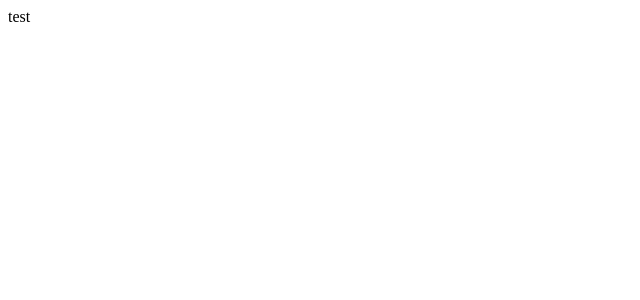
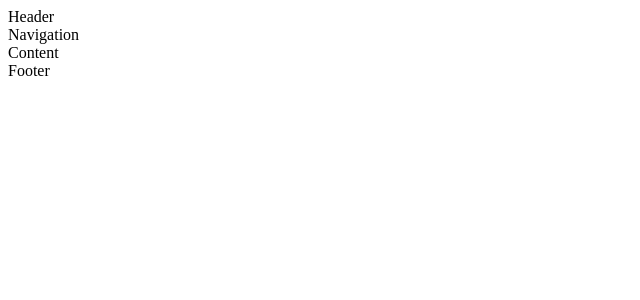
Before and after one commit to samolevich/starwarsapi, a React (Create React App) app: page / in a window 1280 px wide. Shown: the top 300 px of the page, without its empty margins (0-640 px from the left). Built offline with nearby package versions, Linux system fonts and the light colour scheme; the HTML template or start-up script is replaced by a standard one.

Commit message:
create some components

```diff
--- a/src/App.js
+++ b/src/App.js
@@ -1,7 +1,18 @@
 import React from 'react';
+import Header from './components/Header';
+import Navigation from './components/Navigation';
+import Content from './components/Content';
+import Footer from './components/Footer';
 
-function App() {
-  return <div>test</div>;
-}
+const App = () => {
+  return (
+    <>
+      <Header />
+      <Navigation />
+      <Content />
+      <Footer />
+    </>
+  );
+};
 
 export default App;
--- /dev/null
+++ b/src/components/Content.jsx
@@ -0,0 +1,9 @@
+import React, { Component } from 'react';
+
+export class Content extends Component {
+  render() {
+    return <div>Content</div>;
+  }
+}
+
+export default Content;
--- /dev/null
+++ b/src/components/Footer.jsx
@@ -0,0 +1,9 @@
+import React, { Component } from 'react';
+
+export class Footer extends Component {
+  render() {
+    return <div>Footer</div>;
+  }
+}
+
+export default Footer;
--- /dev/null
+++ b/src/components/Header.jsx
@@ -0,0 +1,9 @@
+import React, { Component } from 'react';
+
+export class Header extends Component {
+  render() {
+    return <div>Header</div>;
+  }
+}
+
+export default Header;
--- /dev/null
+++ b/src/components/Navigation.jsx
@@ -0,0 +1,9 @@
+import React, { Component } from 'react';
+
+export class Navigation extends Component {
+  render() {
+    return <div>Navigation</div>;
+  }
+}
+
+export default Navigation;
```
